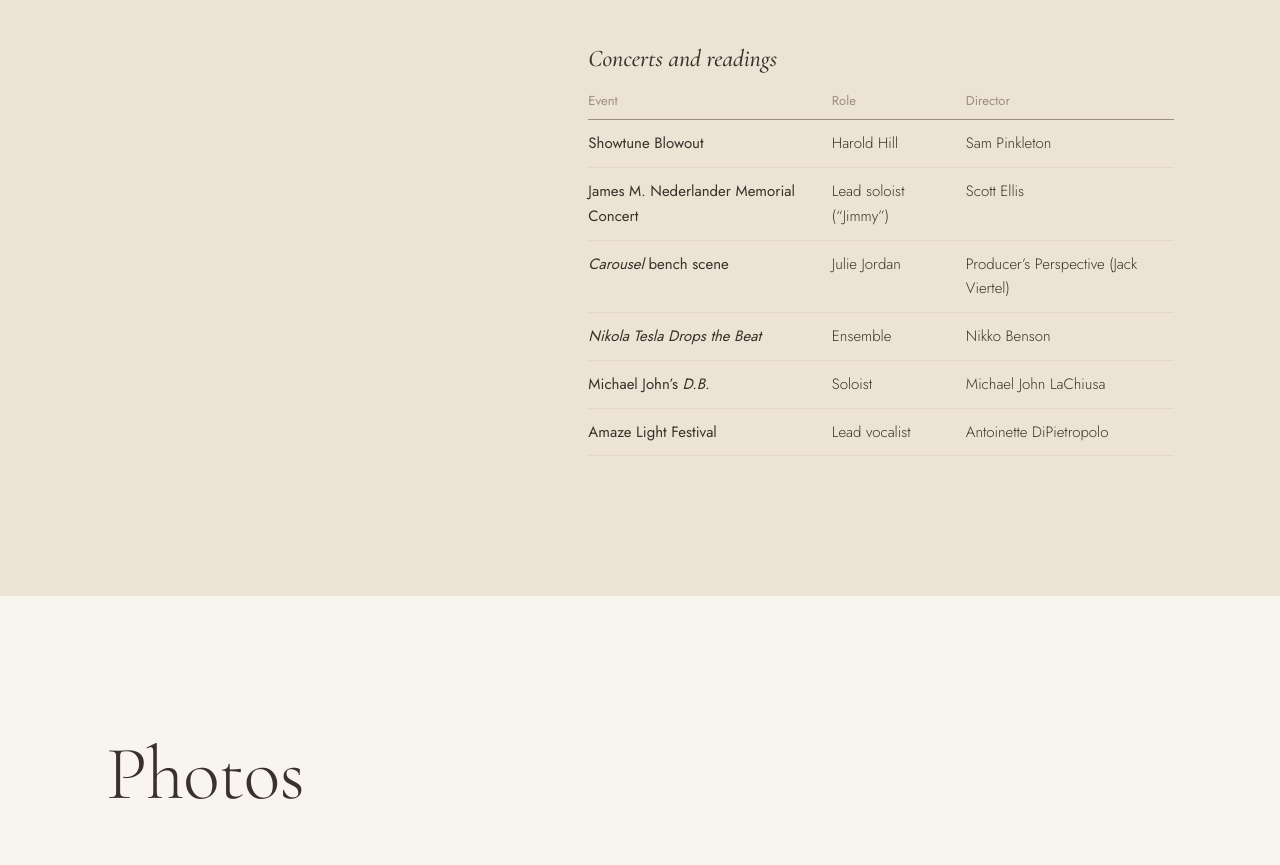
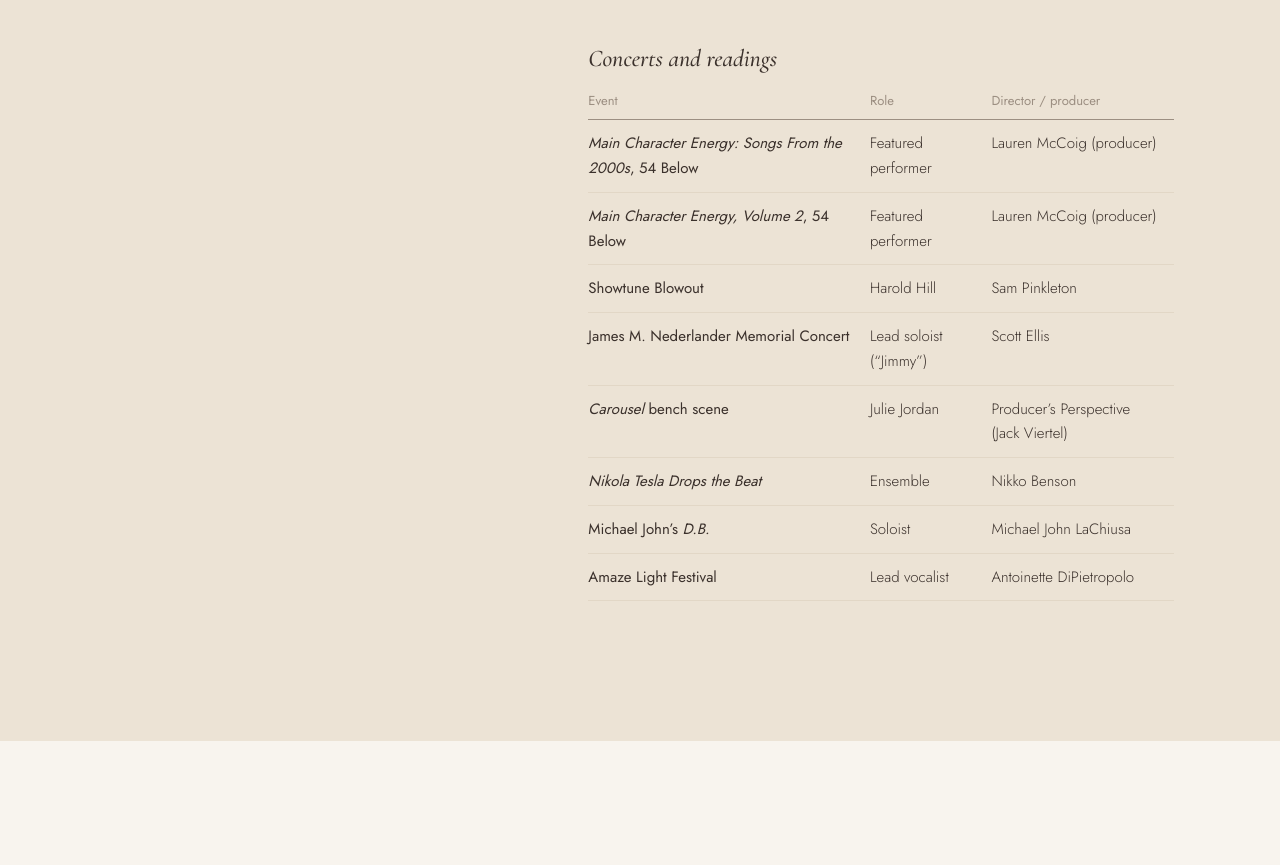
Before and after one commit to javramis/annacatherinesmith, a plain HTML site: page index.html in a window 1280 px wide. Shown: the part 4195-5060 px from the top of the page. Drawn offline with Linux system fonts and the light colour scheme.

Commit message:
Add two 54 Below concerts to Concerts and readings
Co-Authored-By: Claude Opus 5.5 <noreply@anthropic.com>
Claude-Session: https://claude.ai/code/session_01SfXhL38BFwz87xNZNbHpGa

```diff
--- a/index.html
+++ b/index.html
@@ -139,8 +139,10 @@
 
         <h3>Concerts and readings</h3>
         <table>
-          <thead><tr><th scope="col">Event</th><th scope="col">Role</th><th scope="col">Director</th></tr></thead>
+          <thead><tr><th scope="col">Event</th><th scope="col">Role</th><th scope="col">Director / producer</th></tr></thead>
           <tbody>
+            <tr><td><cite>Main Character Energy: Songs From the 2000s</cite>, 54 Below</td><td>Featured performer</td><td>Lauren McCoig (producer)</td></tr>
+            <tr><td><cite>Main Character Energy, Volume 2</cite>, 54 Below</td><td>Featured performer</td><td>Lauren McCoig (producer)</td></tr>
             <tr><td>Showtune Blowout</td><td>Harold Hill</td><td>Sam Pinkleton</td></tr>
             <tr><td>James M. Nederlander Memorial Concert</td><td>Lead soloist (“Jimmy”)</td><td>Scott Ellis</td></tr>
             <tr><td><cite>Carousel</cite> bench scene</td><td>Julie Jordan</td><td>Producer’s Perspective (Jack Viertel)</td></tr>
```
